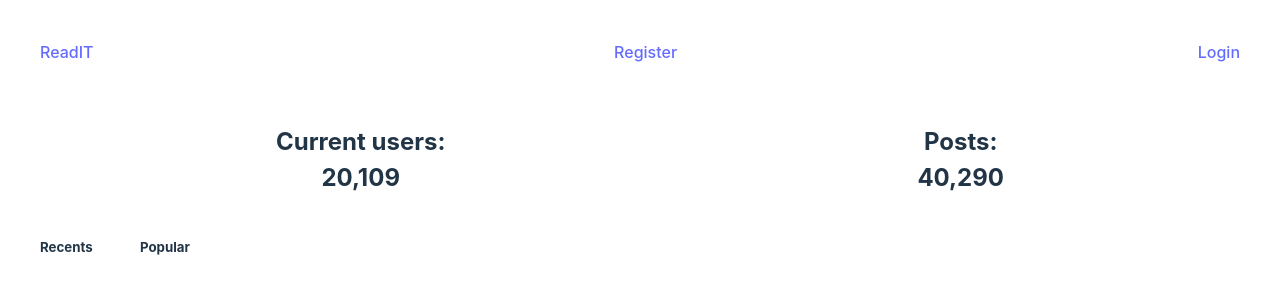
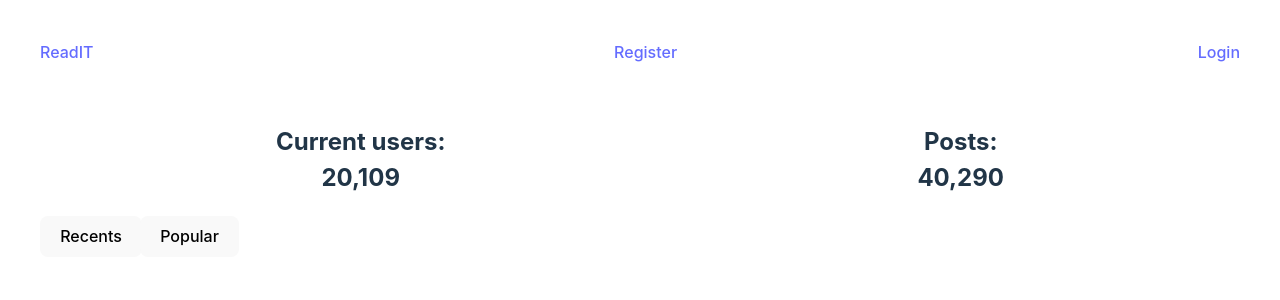
Before and after one commit to a55-team-7/react-forum, a React (Vite) app: page / in a window 1280 px wide. Shown: the top 300 px of the page. Built offline with nearby package versions, Linux system fonts and the light colour scheme; no server answers.

Commit message:
Add little formating for orientation to the home view and render based on the authentication

```diff
--- a/src/components/Home/Home.css
+++ b/src/components/Home/Home.css
@@ -16,3 +16,13 @@
     /* Adjust properties as needed */
     margin-right: 10px; /* Add space between elements */
 }
+
+#sidebar-content .container {
+    display: grid;
+    grid-template-columns: auto;
+    justify-items: start;
+    justify-items: start;
+    margin-top: 40px;
+    grid-gap: 20px;
+    max-width: 100px; /* limit the width of the content */
+}
--- a/src/components/Home/Home.jsx
+++ b/src/components/Home/Home.jsx
@@ -1,12 +1,35 @@
 
+import { useContext, useState } from 'react'
 import Container from '../Container/Container'
 import Popular from '../Popular/Popular'
 import Recents from '../Recents/Recents'
 import './Home.css'
+import AppContext from '../../context/AppContext'
+import { Link, Outlet } from 'react-router-dom'
 
 export default function Home() {
+    const {user} = useContext(AppContext);
+    const [view, setView]= useState('home');
+
     return (
         <>
+        {user ?
+            <div>
+                <div id='sidebar-content'>
+                    <Container>
+                    <Link to="/recents">Recents</Link>
+                    <Link to="/popular">Popular</Link>
+                    <Link to="/my-posts">My Posts</Link>
+                    <Link to="/create-post">Create Post</Link>
+
+                        {/*<MyPosts />*/}
+                        {/*<CreatePost />*/}
+                        {/*</*Settings />*/}
+                    </Container>
+                </div>
+            </div>
+            :
+            <div>
                 <div id='currentUsers-and-Post-content'>
                     <Container>
                         <h2 id='number-of-users'>Current users: <br/> 20,109</h2>
@@ -15,10 +38,14 @@ export default function Home() {
                 </div>
                 <div id='recents-and-popular-content'>
                     <Container>
-                     <Recents />
-                    <Popular />
+                    <button onClick={() => setView('recents')}>Recents</button>
+                    <button onClick={() => setView('popular')}>Popular</button>
+                        {view === 'recents' && <Recents />}
+                        {view === 'popular' && <Popular />}
                     </Container>
                 </div>
+            </div>
+        }
 
         </>
     )
```
Lines whose indentation alone changed are shown as unchanged.
